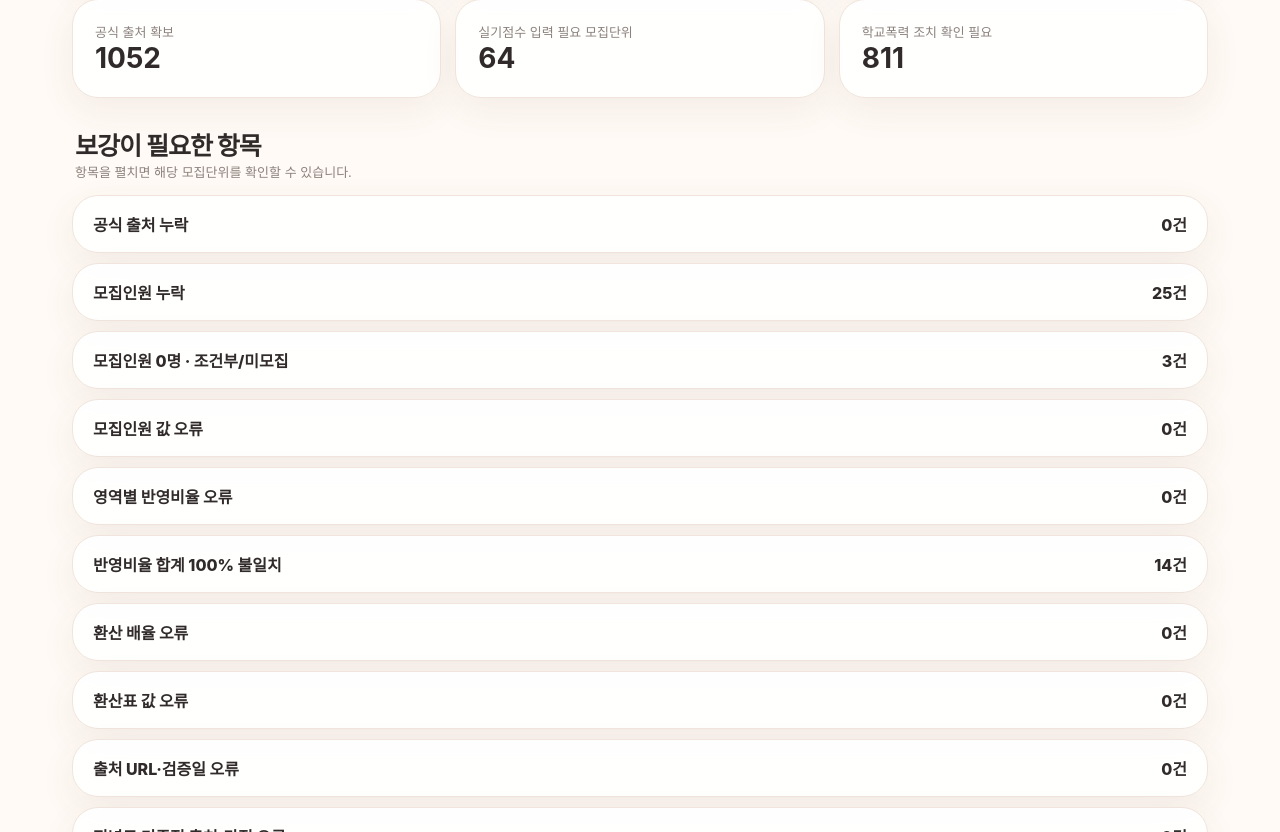
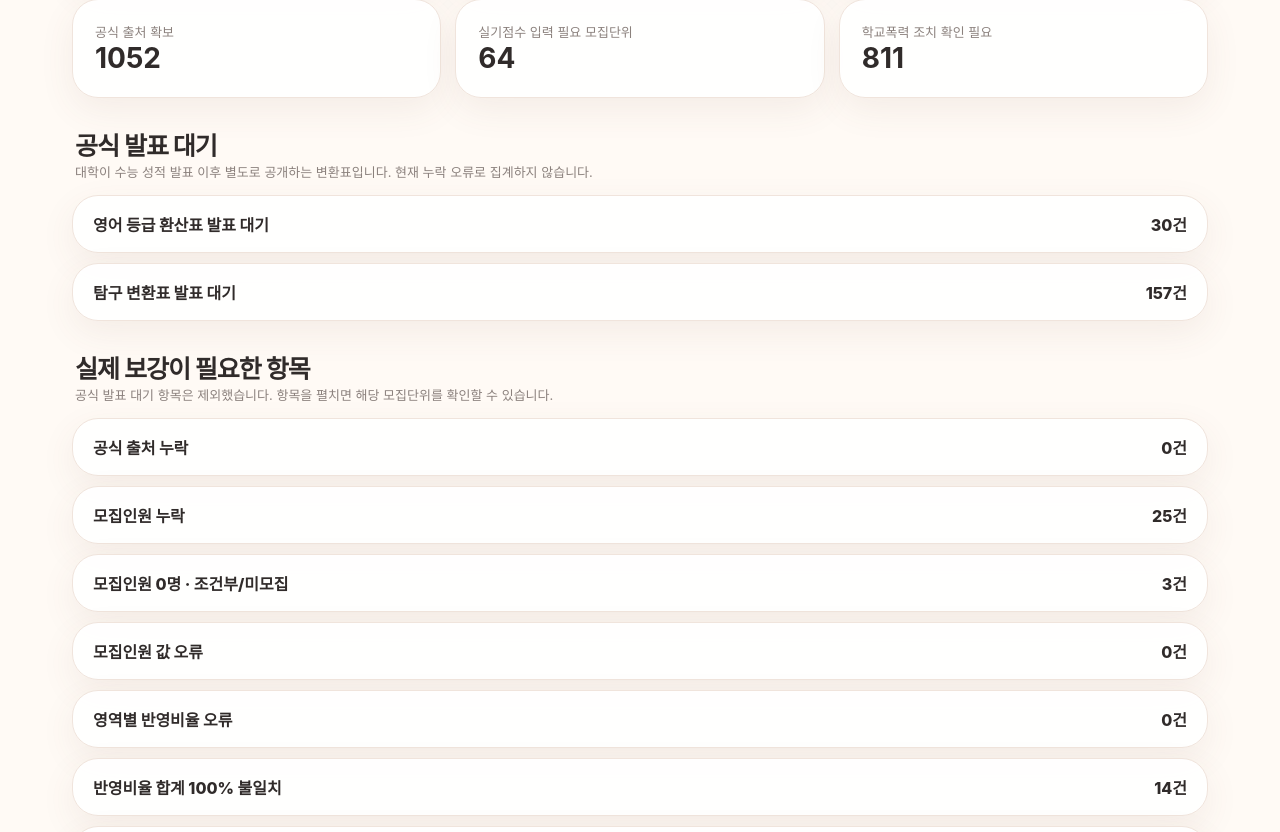
Before and after one commit to sooyachoco/2027-susi, a Next.js app: page /regular-audit in a window 1280 px wide. Shown: the part 4548-5380 px from the top of the page. Built offline with nearby package versions, Linux system fonts and the light colour scheme.

Commit message:
Separate scheduled conversion releases from actual audit defects

```diff
--- a/app/regular-audit/page.tsx
+++ b/app/regular-audit/page.tsx
@@ -107,9 +107,32 @@ export default function RegularAuditPage() {
           </div>
         </section>
         <section className="section">
-          <div className="sectionHead"><div><h2>보강이 필요한 항목</h2><div className="muted">항목을 펼치면 해당 모집단위를 확인할 수 있습니다.</div></div></div>
+          <div className="sectionHead"><div><h2>공식 발표 대기</h2><div className="muted">대학이 수능 성적 발표 이후 별도로 공개하는 변환표입니다. 현재 누락 오류로 집계하지 않습니다.</div></div></div>
           <div style={{ display: "grid", gap: 10 }}>
-            {Object.entries(LABELS).map(([key, label]) => {
+            {["pendingEnglishGradeTable", "pendingInquiryConversionTable"].map((key) => {
+              const count = data.issueCounts[key] ?? 0;
+              const label = LABELS[key];
+              const items = data.issues[key] ?? [];
+              return <details className="panel" key={key} style={{ padding: "16px 20px" }}>
+                <summary style={{ cursor: "pointer", display: "flex", justifyContent: "space-between", gap: 12, fontWeight: 800 }}>
+                  <span>{label}</span><span>{count}건</span>
+                </summary>
+                {count === 0 ? <p className="muted">대기 항목 없음</p> : <div style={{ marginTop: 12, display: "grid", gap: 8 }}>
+                  {items.map((item, index) => {
+                    const entry = item as AuditItem;
+                    return <div key={entry.id ?? index} className="balanceText" style={{ borderTop: "1px solid var(--line)", paddingTop: 8 }}>
+                      <strong>{entry.university}</strong> · {entry.region} · {entry.group}군<br />{entry.department}
+                    </div>;
+                  })}
+                </div>}
+              </details>;
+            })}
+          </div>
+        </section>
+        <section className="section">
+          <div className="sectionHead"><div><h2>실제 보강이 필요한 항목</h2><div className="muted">공식 발표 대기 항목은 제외했습니다. 항목을 펼치면 해당 모집단위를 확인할 수 있습니다.</div></div></div>
+          <div style={{ display: "grid", gap: 10 }}>
+            {Object.entries(LABELS).filter(([key]) => !key.startsWith("pending")).map(([key, label]) => {
               const count = data.issueCounts[key] ?? 0;
               const items = data.issues[key] ?? [];
               return <details className="panel" key={key} style={{ padding: "16px 20px" }}>
```
